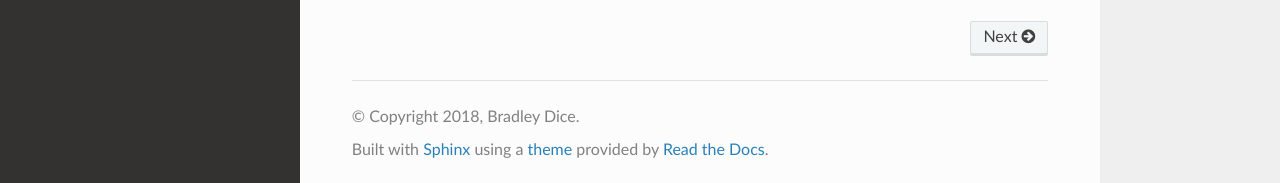
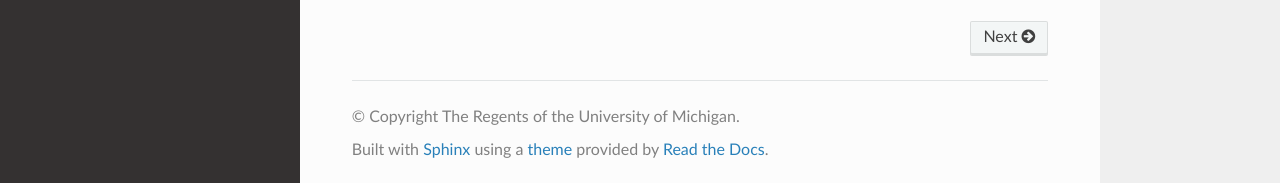
Before and after one commit to glotzerlab/signac-dashboard, a Sphinx documentation site: the page built from doc/index.rst, in a window 1280 px wide and 922 px high. Shown: the part 736-919 px from the top of the window. Built offline with Sphinx 7.4.7 and the Read the Docs theme 2.0.0, drawn with Linux system fonts in a browser that asks for light colours; pages that are not in the unit, such as notebooks, are missing from menus.

Commit message:
Update copyright

```diff
--- a/doc/conf.py
+++ b/doc/conf.py
@@ -20,8 +20,8 @@
 # -- Project information -----------------------------------------------------
 
 project = 'signac-dashboard'
-copyright = '2018, Bradley Dice'
-author = 'Bradley Dice'
+copyright = 'The Regents of the University of Michigan'
+author = 'Bradley D. Dice, Carl S. Adorf, Sharon C. Glotzer'
 
 # The short X.Y version
 version = '0.1.6'
```
